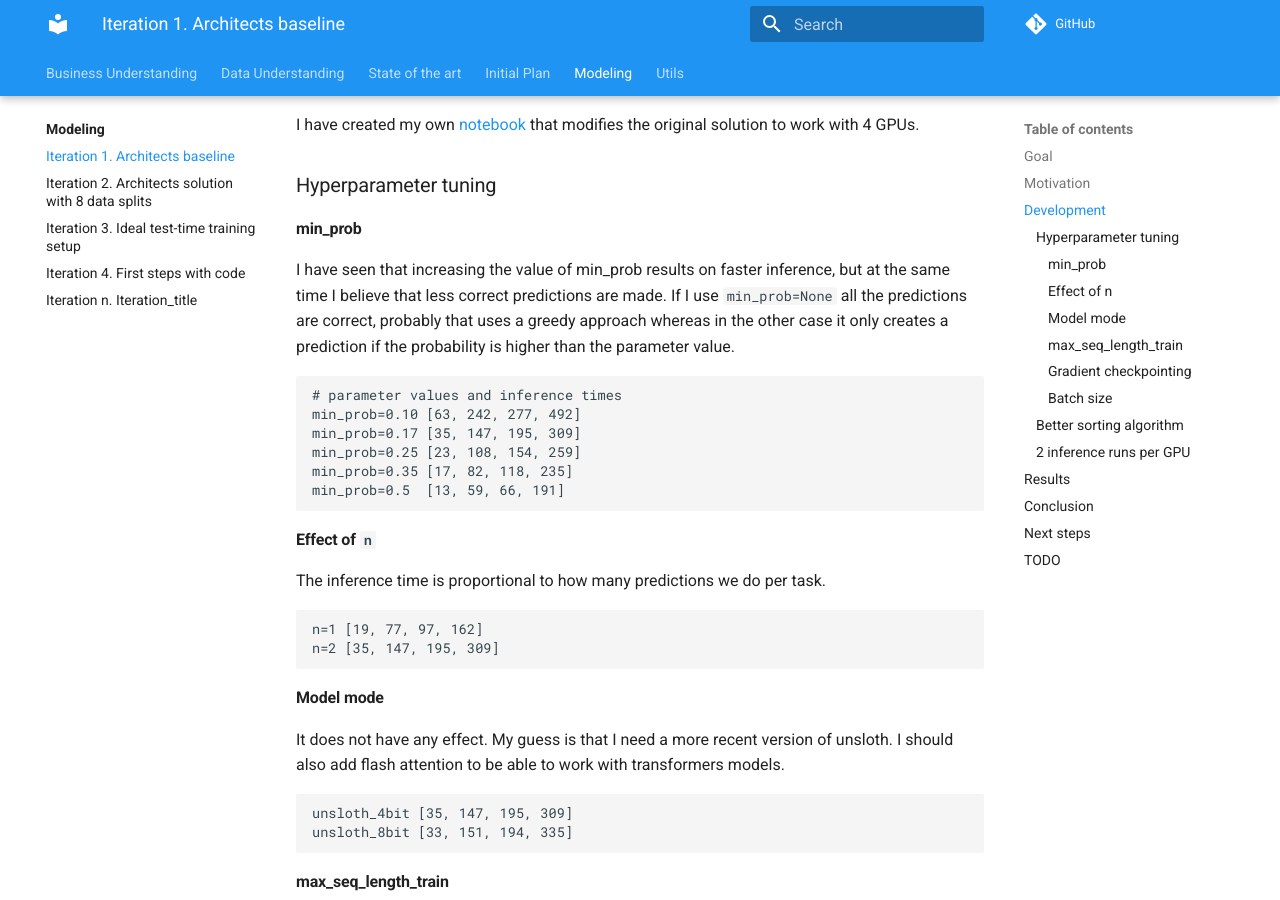
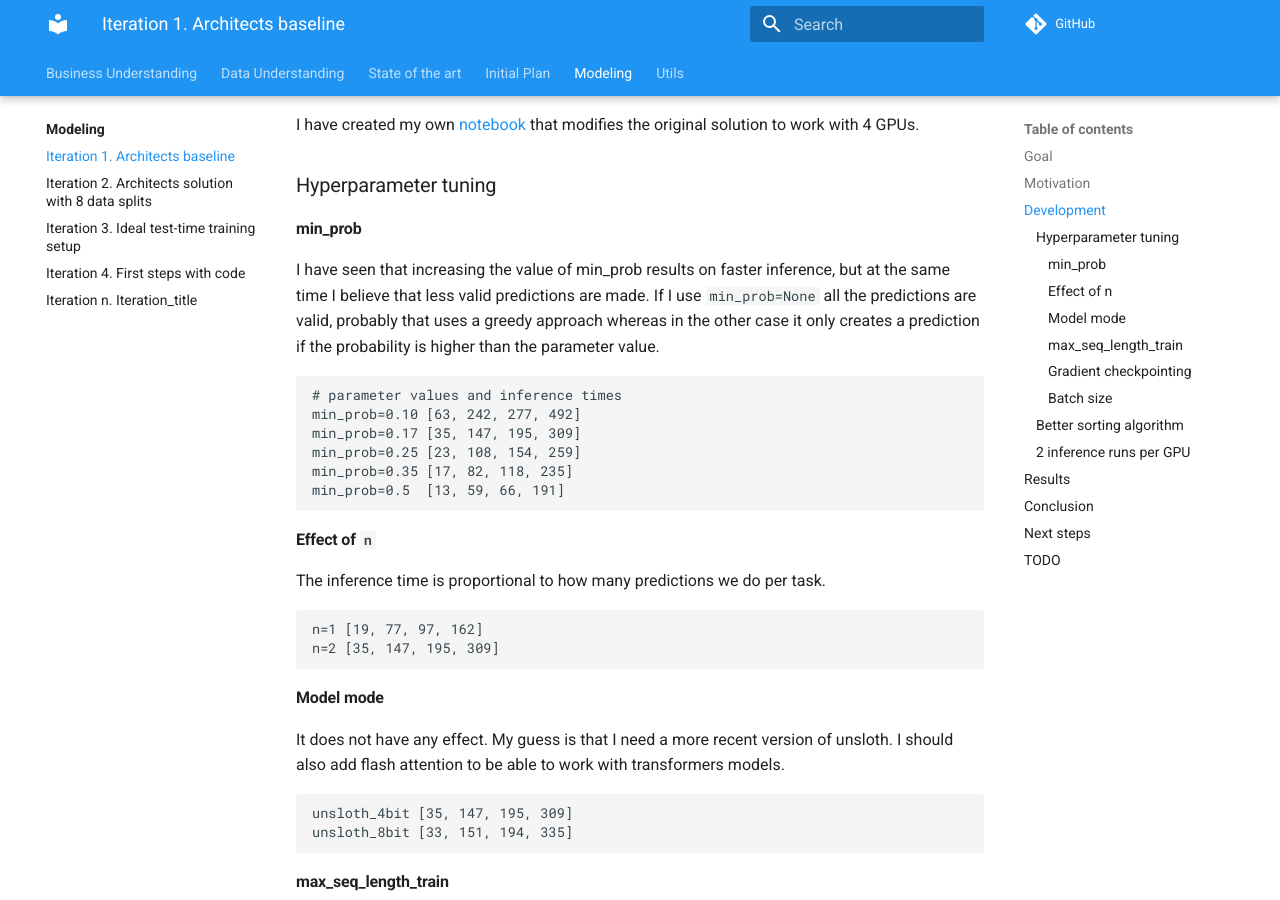
Before and after one commit to ironbar/arc25, an MkDocs documentation site: the page built from docs/modeling/Iteration_01_architects_baseline.md, in a window 1280 px wide and 900 px high, scrolled down 491 px. Built offline with MkDocs 1.6.1 and Material for MkDocs 9.7.7, drawn with Linux system fonts in a browser that asks for light colours; comment, search, counter and statistics services are not loaded; some of the changed text lies outside the part shown.

Commit message:
updated documentation

````diff
--- a/docs/modeling/Iteration_01_architects_baseline.md
+++ b/docs/modeling/Iteration_01_architects_baseline.md
@@ -24,7 +24,7 @@ I have created my own [notebook](https://www.kaggle.com/code/ironbar/the-archite
 
 #### min_prob
 
-I have seen that increasing the value of min_prob results on faster inference, but at the same time I believe that less correct predictions are made. If I use `min_prob=None` all the predictions are correct, probably that uses a greedy approach whereas in the other case it only creates a prediction if the probability is higher than the parameter value.
+I have seen that increasing the value of min_prob results on faster inference, but at the same time I believe that less valid predictions are made. If I use `min_prob=None` all the predictions are valid, probably that uses a greedy approach whereas in the other case it only creates a prediction if the probability is higher than the parameter value.
 
 ```
 # parameter values and inference times
@@ -99,7 +99,7 @@ The architects solution can score 7% on the new ARC-AGI-2 public test set. On th
 ## Next steps
 
 - Probably the easiest way to keep improving the baseline is to split the data in more folds. Using 8 folds would naturally fit with using 8 processes at inference. I would have to see how to coordinate the training runs.
-- Everyday we are allowed to make submissions with a compute cost of 50$. Over 7 months that will be around 10k$. That is a lot of money, maybe I should use the private test set as my development set and use the evaluation set as the test set (to decide the final submission).
+- Everyday we are allowed to make submissions with a compute cost of \$50. Over 7 months that will be around \$10k. That is a lot of money, maybe I should use the private test set as my development set and use the evaluation set as the test set (to decide the final submission).
 
 ## TODO
 
````
